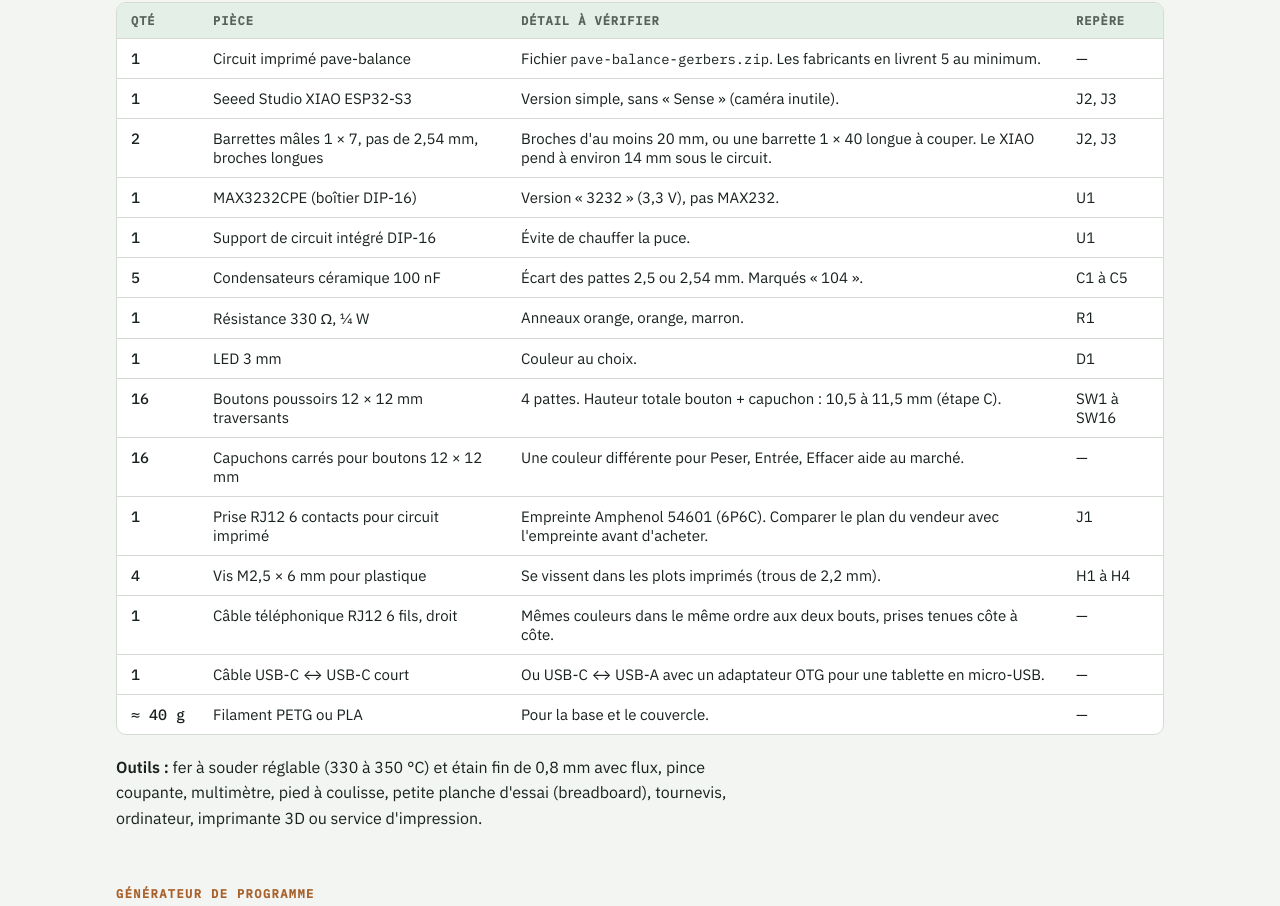
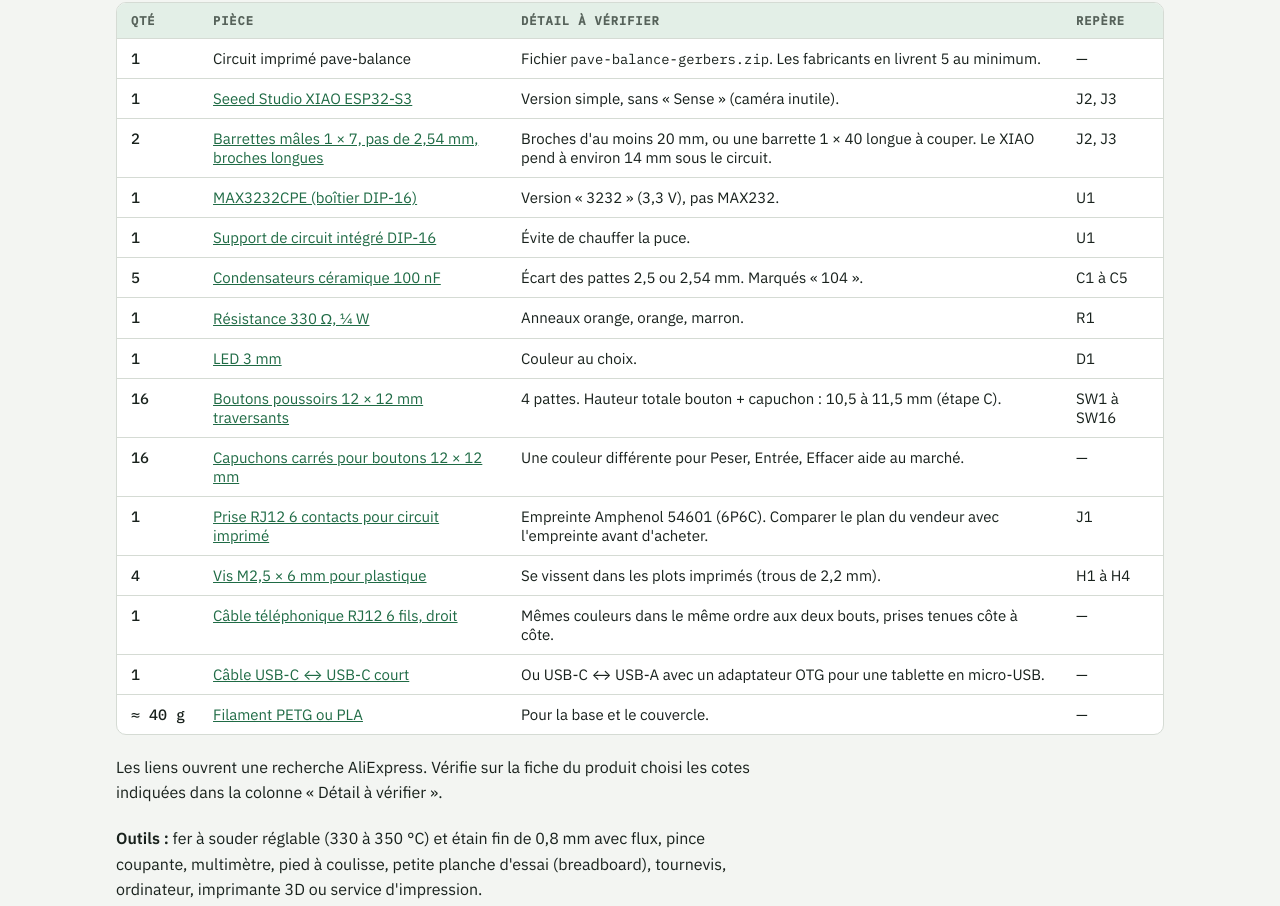
Before and after one commit to nicolasmieral-wq/balance-connectee-otf, a plain HTML site: page firmware/kit.html in a window 1280 px wide. Shown: the part 1708-2614 px from the top of the page. Drawn offline with Linux system fonts and the light colour scheme; a script that the page names is missing.

Commit message:
Kit : liens AliExpress dans la liste d'achats
Co-Authored-By: Claude Opus 5.5 <noreply@anthropic.com>
Claude-Session: https://claude.ai/code/session_017j3kZc2cF2CFNJpLeghc96

```diff
--- a/firmware/kit.html
+++ b/firmware/kit.html
@@ -135,22 +135,23 @@ html{scroll-behavior:smooth}
       <thead><tr><th>Qté</th><th>Pièce</th><th>Détail à vérifier</th><th>Repère</th></tr></thead>
       <tbody>
         <tr><td class="q">1</td><td>Circuit imprimé pave-balance</td><td>Fichier <code>pave-balance-gerbers.zip</code>. Les fabricants en livrent 5 au minimum.</td><td>—</td></tr>
-        <tr><td class="q">1</td><td>Seeed Studio XIAO ESP32-S3</td><td>Version simple, sans « Sense » (caméra inutile).</td><td>J2, J3</td></tr>
-        <tr><td class="q">2</td><td>Barrettes mâles 1 × 7, pas de 2,54 mm, broches longues</td><td>Broches d'au moins 20 mm, ou une barrette 1 × 40 longue à couper. Le XIAO pend à environ 14 mm sous le circuit.</td><td>J2, J3</td></tr>
-        <tr><td class="q">1</td><td>MAX3232CPE (boîtier DIP-16)</td><td>Version « 3232 » (3,3 V), pas MAX232.</td><td>U1</td></tr>
-        <tr><td class="q">1</td><td>Support de circuit intégré DIP-16</td><td>Évite de chauffer la puce.</td><td>U1</td></tr>
-        <tr><td class="q">5</td><td>Condensateurs céramique 100 nF</td><td>Écart des pattes 2,5 ou 2,54 mm. Marqués « 104 ».</td><td>C1 à C5</td></tr>
-        <tr><td class="q">1</td><td>Résistance 330 Ω, ¼ W</td><td>Anneaux orange, orange, marron.</td><td>R1</td></tr>
-        <tr><td class="q">1</td><td>LED 3 mm</td><td>Couleur au choix.</td><td>D1</td></tr>
-        <tr><td class="q">16</td><td>Boutons poussoirs 12 × 12 mm traversants</td><td>4 pattes. Hauteur totale bouton + capuchon : 10,5 à 11,5 mm (étape C).</td><td>SW1 à SW16</td></tr>
-        <tr><td class="q">16</td><td>Capuchons carrés pour boutons 12 × 12 mm</td><td>Une couleur différente pour Peser, Entrée, Effacer aide au marché.</td><td>—</td></tr>
-        <tr><td class="q">1</td><td>Prise RJ12 6 contacts pour circuit imprimé</td><td>Empreinte Amphenol 54601 (6P6C). Comparer le plan du vendeur avec l'empreinte avant d'acheter.</td><td>J1</td></tr>
-        <tr><td class="q">4</td><td>Vis M2,5 × 6 mm pour plastique</td><td>Se vissent dans les plots imprimés (trous de 2,2 mm).</td><td>H1 à H4</td></tr>
-        <tr><td class="q">1</td><td>Câble téléphonique RJ12 6 fils, droit</td><td>Mêmes couleurs dans le même ordre aux deux bouts, prises tenues côte à côte.</td><td>—</td></tr>
-        <tr><td class="q">1</td><td>Câble USB-C ↔ USB-C court</td><td>Ou USB-C ↔ USB-A avec un adaptateur OTG pour une tablette en micro-USB.</td><td>—</td></tr>
-        <tr><td class="q">≈ 40 g</td><td>Filament PETG ou PLA</td><td>Pour la base et le couvercle.</td><td>—</td></tr>
+        <tr><td class="q">1</td><td><a href="https://fr.aliexpress.com/w/wholesale-seeed-xiao-esp32s3.html" target="_blank" rel="noopener">Seeed Studio XIAO ESP32-S3</a></td><td>Version simple, sans « Sense » (caméra inutile).</td><td>J2, J3</td></tr>
+        <tr><td class="q">2</td><td><a href="https://fr.aliexpress.com/w/wholesale-pin-header-2.54mm-extra-long-20mm.html" target="_blank" rel="noopener">Barrettes mâles 1 × 7, pas de 2,54 mm, broches longues</a></td><td>Broches d'au moins 20 mm, ou une barrette 1 × 40 longue à couper. Le XIAO pend à environ 14 mm sous le circuit.</td><td>J2, J3</td></tr>
+        <tr><td class="q">1</td><td><a href="https://fr.aliexpress.com/w/wholesale-MAX3232CPE-DIP16.html" target="_blank" rel="noopener">MAX3232CPE (boîtier DIP-16)</a></td><td>Version « 3232 » (3,3 V), pas MAX232.</td><td>U1</td></tr>
+        <tr><td class="q">1</td><td><a href="https://fr.aliexpress.com/w/wholesale-DIP16-IC-socket.html" target="_blank" rel="noopener">Support de circuit intégré DIP-16</a></td><td>Évite de chauffer la puce.</td><td>U1</td></tr>
+        <tr><td class="q">5</td><td><a href="https://fr.aliexpress.com/w/wholesale-ceramic-capacitor-104-100nF.html" target="_blank" rel="noopener">Condensateurs céramique 100 nF</a></td><td>Écart des pattes 2,5 ou 2,54 mm. Marqués « 104 ».</td><td>C1 à C5</td></tr>
+        <tr><td class="q">1</td><td><a href="https://fr.aliexpress.com/w/wholesale-resistor-330-ohm-1-4W.html" target="_blank" rel="noopener">Résistance 330 Ω, ¼ W</a></td><td>Anneaux orange, orange, marron.</td><td>R1</td></tr>
+        <tr><td class="q">1</td><td><a href="https://fr.aliexpress.com/w/wholesale-LED-3mm.html" target="_blank" rel="noopener">LED 3 mm</a></td><td>Couleur au choix.</td><td>D1</td></tr>
+        <tr><td class="q">16</td><td><a href="https://fr.aliexpress.com/w/wholesale-tactile-switch-12x12-4-pin.html" target="_blank" rel="noopener">Boutons poussoirs 12 × 12 mm traversants</a></td><td>4 pattes. Hauteur totale bouton + capuchon : 10,5 à 11,5 mm (étape C).</td><td>SW1 à SW16</td></tr>
+        <tr><td class="q">16</td><td><a href="https://fr.aliexpress.com/w/wholesale-12x12-tactile-switch-cap-square.html" target="_blank" rel="noopener">Capuchons carrés pour boutons 12 × 12 mm</a></td><td>Une couleur différente pour Peser, Entrée, Effacer aide au marché.</td><td>—</td></tr>
+        <tr><td class="q">1</td><td><a href="https://fr.aliexpress.com/w/wholesale-RJ12-6P6C-PCB-jack.html" target="_blank" rel="noopener">Prise RJ12 6 contacts pour circuit imprimé</a></td><td>Empreinte Amphenol 54601 (6P6C). Comparer le plan du vendeur avec l'empreinte avant d'acheter.</td><td>J1</td></tr>
+        <tr><td class="q">4</td><td><a href="https://fr.aliexpress.com/w/wholesale-M2.5x6-self-tapping-screw.html" target="_blank" rel="noopener">Vis M2,5 × 6 mm pour plastique</a></td><td>Se vissent dans les plots imprimés (trous de 2,2 mm).</td><td>H1 à H4</td></tr>
+        <tr><td class="q">1</td><td><a href="https://fr.aliexpress.com/w/wholesale-RJ12-6P6C-cable-straight.html" target="_blank" rel="noopener">Câble téléphonique RJ12 6 fils, droit</a></td><td>Mêmes couleurs dans le même ordre aux deux bouts, prises tenues côte à côte.</td><td>—</td></tr>
+        <tr><td class="q">1</td><td><a href="https://fr.aliexpress.com/w/wholesale-short-USB-C-to-USB-C-cable.html" target="_blank" rel="noopener">Câble USB-C ↔ USB-C court</a></td><td>Ou USB-C ↔ USB-A avec un adaptateur OTG pour une tablette en micro-USB.</td><td>—</td></tr>
+        <tr><td class="q">≈ 40 g</td><td><a href="https://fr.aliexpress.com/w/wholesale-PETG-filament-1.75mm.html" target="_blank" rel="noopener">Filament PETG ou PLA</a></td><td>Pour la base et le couvercle.</td><td>—</td></tr>
       </tbody>
     </table></div>
+    <p>Les liens ouvrent une recherche AliExpress. Vérifie sur la fiche du produit choisi les cotes indiquées dans la colonne « Détail à vérifier ».</p>
     <p><b>Outils :</b> fer à souder réglable (330 à 350 °C) et étain fin de 0,8 mm avec flux, pince coupante, multimètre, pied à coulisse, petite planche d'essai (breadboard), tournevis, ordinateur, imprimante 3D ou service d'impression.</p>
   </section>
 
```
